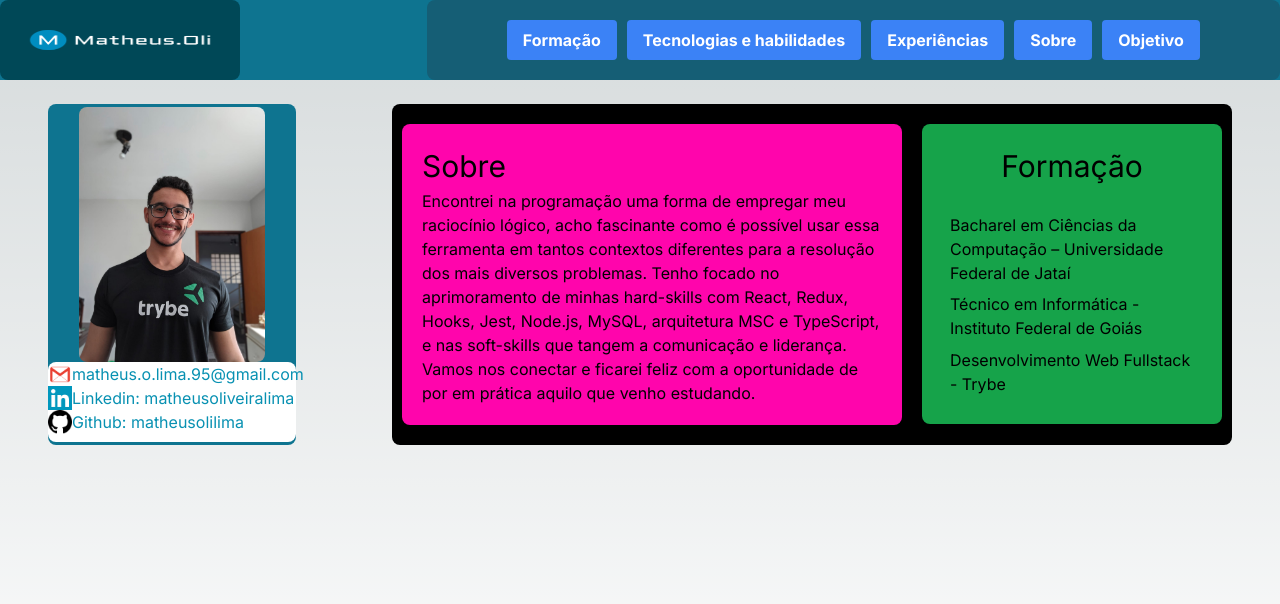
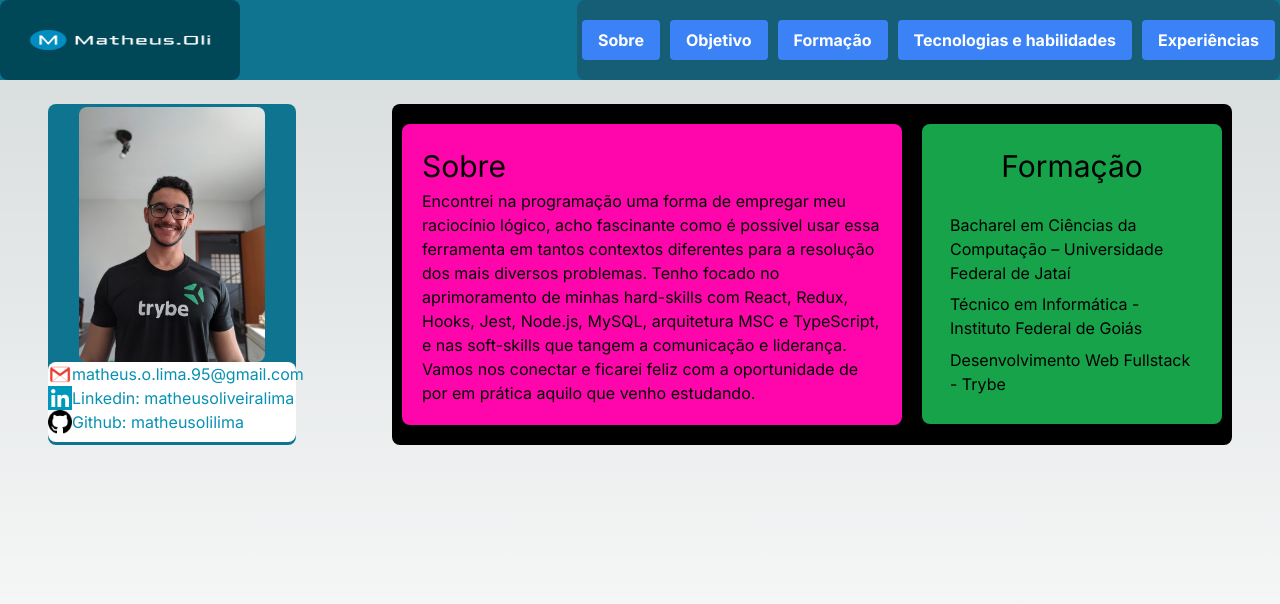
Before and after one commit to matheusolilima/tailwind-page, a Next.js app: page / in a window 1280 px wide. Shown: the top 604 px of the page. Built offline with nearby package versions, Linux system fonts and the light colour scheme.

Commit message:
botões implementados sem o componente menuButtons

```diff
--- a/src/app/page.js
+++ b/src/app/page.js
@@ -63,6 +63,37 @@ export default function Home() {
     setObjetivo({ ...objetivo, isVisible: !objetivo.isVisible})
   }
 
+  function btnShowInfo(buttonName){
+    // é possivel usar funcoes dentro de uma lista:
+    // lista[0]()
+    if(buttonName == "Sobre"){
+      setSobre({ ...sobre, isVisible: true})
+      setObjetivo({ ...objetivo, isVisible: false})
+    }
+    if(buttonName == "Objetivo"){
+      setObjetivo({ ...objetivo, isVisible: true})
+      setSobre({ ...sobre, isVisible: false})
+    }
+    //manter separado por blocos para organizar
+    if(buttonName == "Formação"){
+      setFormacao({ ...formacao, isVisible: true })
+      setHabilidades({ ...habilidades, isVisible: false })
+      setExperiencias({ ...experiencias, isVisible: false})
+    }
+    if(buttonName == "Tecnologias e habilidades"){
+      setFormacao({ ...formacao, isVisible: false })
+      setHabilidades({ ...habilidades, isVisible: true })
+      setExperiencias({ ...experiencias, isVisible: false })
+    }
+    if(buttonName == "Experiências"){
+      setFormacao({ ...formacao, isVisible: false})
+      setHabilidades({ ...habilidades, isVisible: false})
+      setExperiencias({ ...experiencias, isVisible: true})
+    }
+
+
+  }
+
   function toggleForHabExp(){
     const displaying = [
       formacao.isVisible,
@@ -77,6 +108,11 @@ export default function Home() {
 
   }
 
+  const bloco1States=[{...sobre}, {...objetivo}]
+  const bloco2States=[{...formacao}, {...habilidades}, {...experiencias}]
+
+  const bloco1Setters=[setSobre,setObjetivo]
+
   return (
     <main className="flex min-h-screen flex-col">
 
@@ -88,9 +124,29 @@ export default function Home() {
 
         <Image src={ Logo } alt="logo" className="flex h-[80px] w-[240px] rounded-lg"/>
 
-        {MenuButtons([formacao,habilidades,experiencias,sobre,objetivo])}
-        {/* <MenuButtons />
-        <MenuButtons /> */}
+        {/* {MenuButtons([formacao,habilidades,experiencias,sobre,objetivo])} */}
+        {/* <MenuButtons stateList={[{...sobre},{...objetivo}]} /> */}
+
+        <div className={`flex rounded-lg bg-cyan-800 h-[80px] w-auto justify-center items-center`}>
+
+          {bloco1States.map((item) => (
+
+            <button onClick={() => btnShowInfo(item.title)} key={item.title} class="bg-blue-500 hover:bg-blue-700 text-white font-bold py-2 px-4 rounded m-[5px]">
+              {item.title}
+            </button>
+
+          ))}
+
+          {bloco2States.map((item) => (
+
+            <button onClick={() => btnShowInfo(item.title)} key={item.title} class="bg-blue-500 hover:bg-blue-700 text-white font-bold py-2 px-4 rounded m-[5px]">
+              {item.title}
+            </button>
+
+          ))}
+
+        </div>
+
       </div>
 
       <div className="flex flex-row">
@@ -99,6 +155,9 @@ export default function Home() {
 
 
         <div className={`flex flex-row rounded-lg bg-black mx-12 w-2/3`}>
+
+          {/* <InfoCard infos={sobre} toggler={toggleSobreObjetivo}/>
+          <InfoCard infos={objetivo} toggler={toggleSobreObjetivo}/> */}
 
           <div
             id="sobre"
@@ -132,23 +191,12 @@ export default function Home() {
               </p>
           </div>
 
-          {/* <InfoCard infos={sobre} toggler={toggleSobreObjetivo}/> */}
-          {/* <InfoCard infos={objetivo} toggler={toggleSobreObjetivo}/> */}
-          {/* funciona mas o tamanho fica ruim*/}
-
           <InfoCard infos={formacao} toggler={toggleForHabExp}/>
           <InfoCard infos={habilidades} toggler={toggleForHabExp}/>
           <InfoCard infos={experiencias} toggler={toggleForHabExp}/>
 
         </div>
       </div>
-      {/* <div className="flex flex-row rounded-lg bg-amber-300 justify-center items-center h-[320px] mx-12 space-x-10">
-
-        {InfoCard(formacao)}
-        {InfoCard(habilidades)}
-        {InfoCard(experiencias)}
-
-      </div> */}
 
     </main>
   )
--- a/src/components/menuButtons.js
+++ b/src/components/menuButtons.js
@@ -1,20 +1,20 @@
-export default function MenuButtons(list) {
+export default function MenuButtons({ stateList }) {
 
-  const usedClass = "flex rounded-lg bg-cyan-700 h-[100px] w-auto justify-center items-center"
+  const usedClass = "flex rounded-lg bg-cyan-700 h-[100px] w-[${stateList.length*100}]px justify-center items-center"
+
+
 
   return (
-    <div className="flex rounded-lg bg-cyan-800 h-[80px] w-2/3 justify-center items-center">
+    <div className={`flex rounded-lg bg-cyan-800 h-[80px] w-auto justify-center items-center`}>
 
       {/* <button key={item.title} className={`h-[100px] w-[100px] bg-white mx-[10px]`}>{ item.title }</button> */}
-    {list.map((item) => (
+      {stateList.map((item) => (
 
-      <button key={item.title} class="bg-blue-500 hover:bg-blue-700 text-white font-bold py-2 px-4 rounded m-[5px]">
-        {item.title}
-      </button>
+        <button key={item.title} class="bg-blue-500 hover:bg-blue-700 text-white font-bold py-2 px-4 rounded m-[5px]">
+          {item.title}
+        </button>
 
-    ))}
-
-
+      ))}
 
     </div>
   )
```
